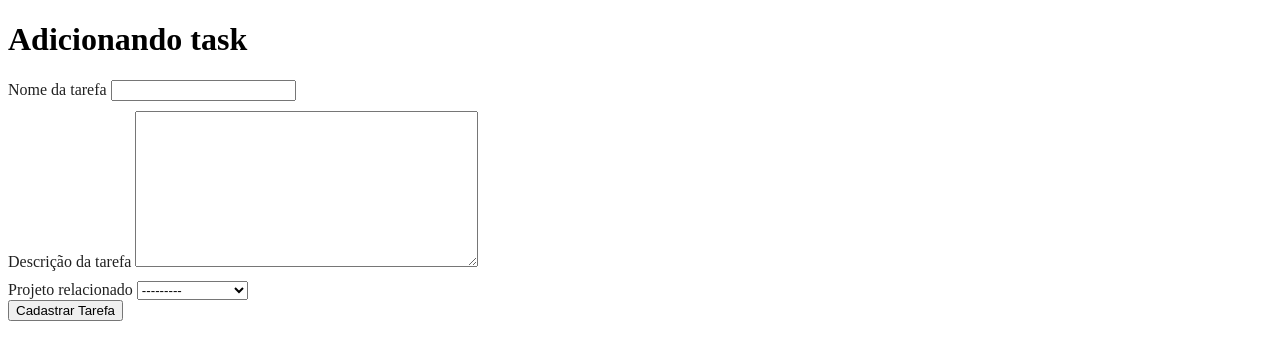
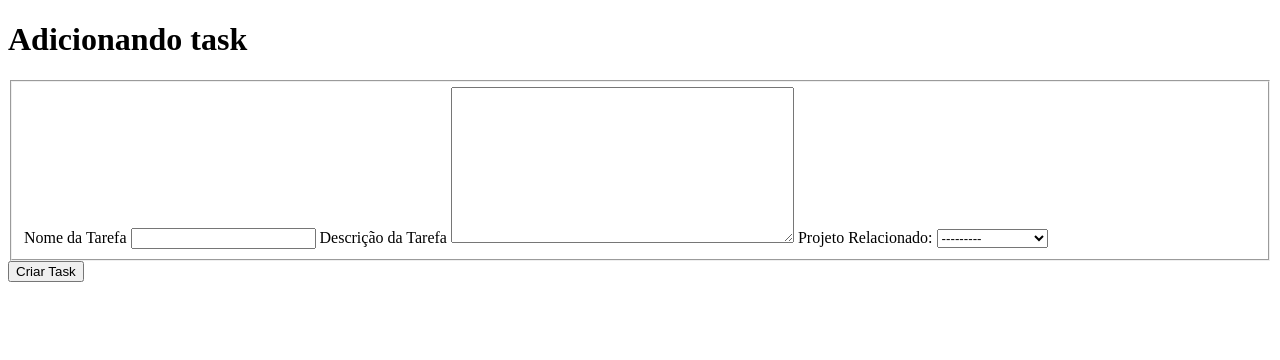
Before and after one commit to lPitecus/project-manager, a Django app: page /task/add in a window 1280 px wide. Shown: the top 360 px of the page. Run offline with Django 5.2, Linux system fonts and the light colour scheme; tables that the repository leaves empty hold one stand-in row (values such as "Sample post").

Commit message:
Fix add task functionality

```diff
--- a/projects/forms.py
+++ b/projects/forms.py
@@ -1,4 +1,4 @@
-from django.forms import ModelForm
+from django.forms import ModelForm, ModelChoiceField
 from django.forms.widgets import Textarea, TextInput
 
 from projects.models import Project, Task
@@ -31,9 +31,9 @@ class ProjectForm(ModelForm):
 class TaskForm(ModelForm):
     class Meta:
         model = Task
-        fields = ['name', 'description', 'related_project']
+        fields = ['name', 'description', 'related_project']  # Mantemos 'related_project'
         labels = {
-            'name': 'Nome da tarefa',
-            'description': 'Descrição da tarefa',
-            'related_project': 'Projeto relacionado'
+            'name': 'Nome da Tarefa',
+            'description': 'Descrição da Tarefa',
+            'related_project': 'Projeto Relacionado'
         }
--- a/projects/templates/projects/add_task.html
+++ b/projects/templates/projects/add_task.html
@@ -14,28 +14,33 @@
 {% endif %}
 
 <h1>Adicionando task</h1>
-<form method="POST" action="{% if current_project %}{% url 'projects:add_task' current_project.id %}{% else %}{% url 'projects:add_task_global' %}{% endif %}">
-{% csrf_token %}
-<div class="row">
-    {% with fields=form.visible_fields|slice:":-1" %}
-        {% for field in fields %}
-            <div class="col-12 col-lg-12" style="margin-bottom: 10px;">
-                <label style="color:#212121; margin-bottom: 5px;">{{ field.label }}</label>
-                {{ field }}
-            </div>
-        {% endfor %}
+<form method="post" action="
+    {% if current_project %}
+        {% url 'projects:add_task' current_project.id %}
+    {% else %}
+        {% url 'projects:add_task_global' %}
+    {% endif %}
+">
+    {% csrf_token %}
+    <fieldset>
+        <label>{{ form.name.label }}</label>
+        {{ form.name }}
 
-    {% endwith %}
+        <label>{{ form.description.label }}</label>
+        {{ form.description }}
 
-    {% if not current_project %}
-        <label style="color:#212121; margin-bottom: 5px;">{{ form.related_project.label }}</label>
-        {{ form.related_project }}
-    {% endif %}
+        <!-- Definindo o value do projeto atual -->
+        <!-- Caso a task esteja sendo criada num projeto, definir o valor do campo "related_project" para tal projeto -->
+        {% if current_project %}
+            <input type="hidden" name="related_project" value="{{ current_project.id }}">
+            <!-- Se não, definir qual projeto a task se refere manualmente -->
+        {% else %}
+            <label>Projeto Relacionado:</label>
+            {{ form.related_project }}
+        {% endif %}
+    </fieldset>
 
-</div>
-<div>
-    <button class="btn btn-success col-12" type="submit">Cadastrar Tarefa</button>
-</div>
+    <input type="submit" value="Criar Task">
 </form>
 </body>
 </html>
--- a/projects/views.py
+++ b/projects/views.py
@@ -53,35 +53,44 @@ def task(request, project_id, task_id):
 
 def add_task(request, project_id=None):
     """
-    - Se um `project_id` for passado, a task será adicionada diretamente ao projeto correspondente.
-    - Se não houver `project_id`, o usuário precisará escolher um projeto antes de criar a task.
+    Essa view tem comportamento dinâmico. Se ela for acessada via url task/add, ela não recebe o parametro project_id.
+    Isso significa que ela foi acessada fora de um projeto, e o campo de projeto relacionado na criação da task será
+    mostrado ao usuário. Caso essa view seja acessada pela url projects/<project_id>/task/add, ela recebe o parametro
+    project_id para definir automaticamente o campo related_project sem mostrar ao usuário.
+    :param request:
+    :param project_id:
+    :return:
     """
-    current_project = get_object_or_404(Project, pk=project_id) if project_id else None
-    form = TaskForm(request.POST or None)
+
+    project = None
+    form = TaskForm()
+
+    if project_id:
+        project = get_object_or_404(Project, id=project_id)
 
     if request.method == "POST":
+        form = TaskForm(request.POST)
         if form.is_valid():
-            # Pegando os dados do formulário corretamente usando cleaned_data
-            task_name = form.cleaned_data["name"]
-            task_description = form.cleaned_data["description"]
-            related_project = current_project or form.cleaned_data["related_project"]
+            task = form.save(commit=False)  # Criamos a task sem salvar imediatamente
 
-            # Criando e salvando a nova task
-            new_task = Task.objects.create(
-                name=task_name,
-                description=task_description,
-                related_project=related_project
-            )
-            new_task.save()
+            # Definir o projeto relacionado com base no que veio no POST
+            if project:
+                task.related_project = project
+            else:
+                related_project_id = request.POST.get("related_project")
+                if related_project_id:
+                    task.related_project = get_object_or_404(Project, id=related_project_id)
+                else:
+                    messages.error(request, "Selecione um projeto para a tarefa.")
+                    return render(request, "projects/add_task.html", {"form": form, "current_project": project})
+
+            task.save()
             messages.success(request, "Task criada com sucesso!")
 
-            # Redirecionando para a página do projeto ao qual a task pertence
-            return HttpResponseRedirect(reverse('projects:project', args=(related_project.id,)))
-        else:
-            messages.error(request, "Erro ao criar a task. Verifique os campos preenchidos.")
+            return HttpResponseRedirect(reverse('projects:project', args=(task.related_project.id,)))
 
     context = {
-        "form": form,
-        "current_project": current_project,
+        'form': form,
+        'current_project': project
     }
-    return render(request, "projects/add_task.html", context)
+    return render(request, 'projects/add_task.html', context)
```
